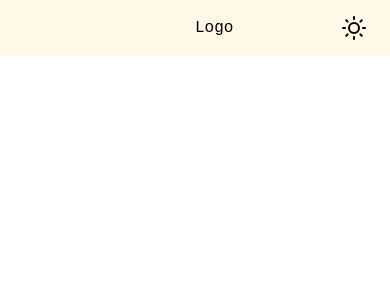
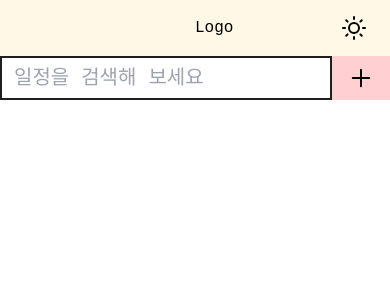
Before and after one commit to hoj0806/todo-list, a React (Vite) app: page / in a window 390 px wide. Shown: the top 300 px of the page. Built offline with nearby package versions, Linux system fonts and the light colour scheme; a web font is replaced by a local one.

Commit message:
mobile searchbar and addButon static

```diff
--- a/src/App.jsx
+++ b/src/App.jsx
@@ -1,9 +1,16 @@
+import AddButton from "./components/AddButton";
 import Header from "./components/Header";
+import SearchBar from "./components/SearchBar";
 
 function App() {
   return (
     <div className='bg-white-20 max-w-screen-2xl mx-auto'>
       <Header />
+      <div className='h-11 flex border-solid'>
+        <SearchBar />
+        <AddButton />
+      </div>
+      {/* <AddButton /> */}
     </div>
   );
 }
--- /dev/null
+++ b/src/components/AddButton.jsx
@@ -0,0 +1,11 @@
+import AddIcon from "../assets/icon/add.svg";
+
+function AddButton() {
+  return (
+    <button className='grow h-11 bg-pink'>
+      <img src={AddIcon} className='mx-auto' />
+    </button>
+  );
+}
+
+export default AddButton;
--- /dev/null
+++ b/src/components/SearchBar.jsx
@@ -0,0 +1,12 @@
+function SearchBar() {
+  return (
+    <div className='h-11 w-[85%] flex border-2 border-black'>
+      <input
+        className='h-full w-full px-3 outline-none text-gray text-xl'
+        placeholder='일정을 검색해 보세요'
+      />
+    </div>
+  );
+}
+
+export default SearchBar;
```
